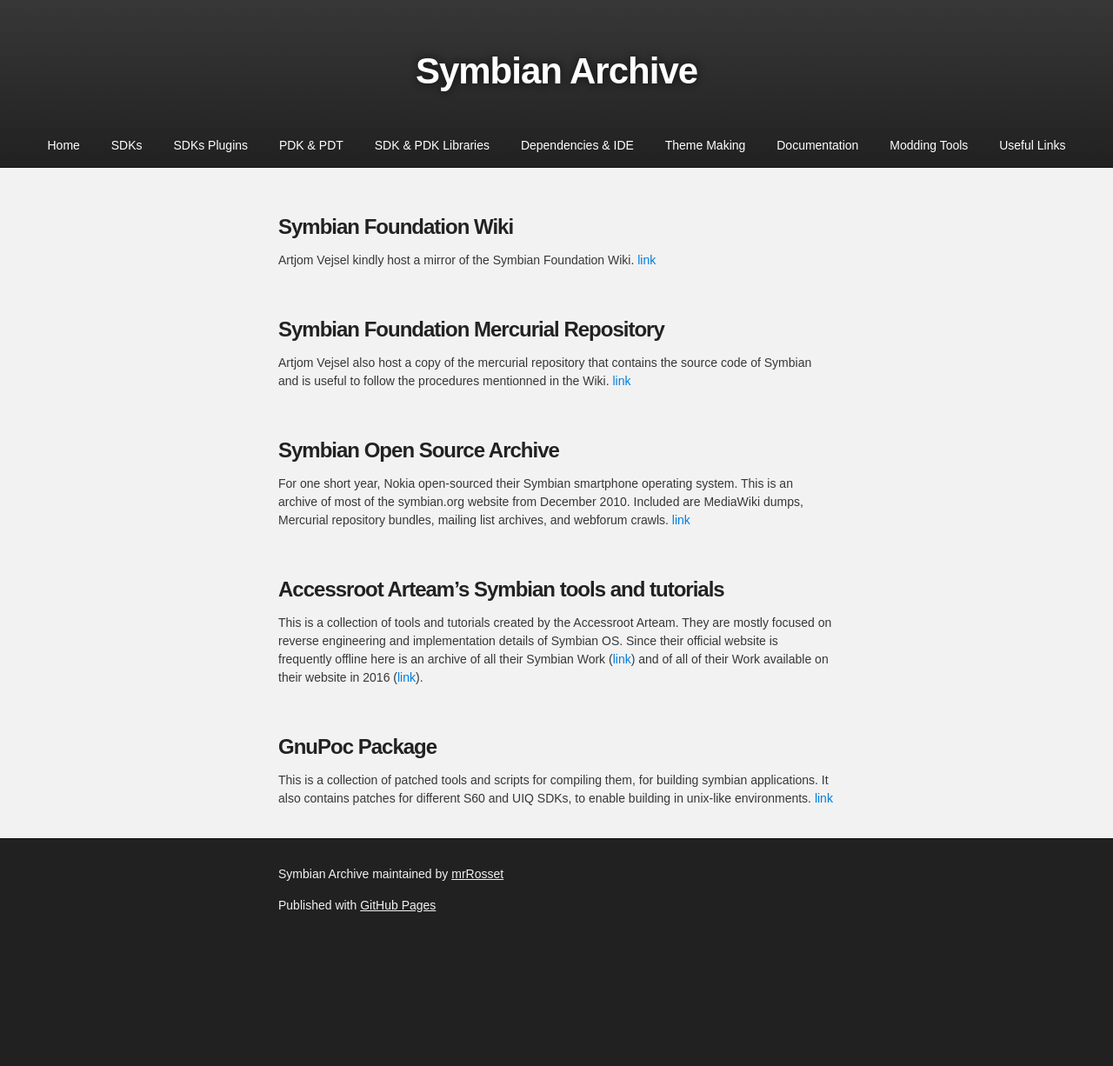
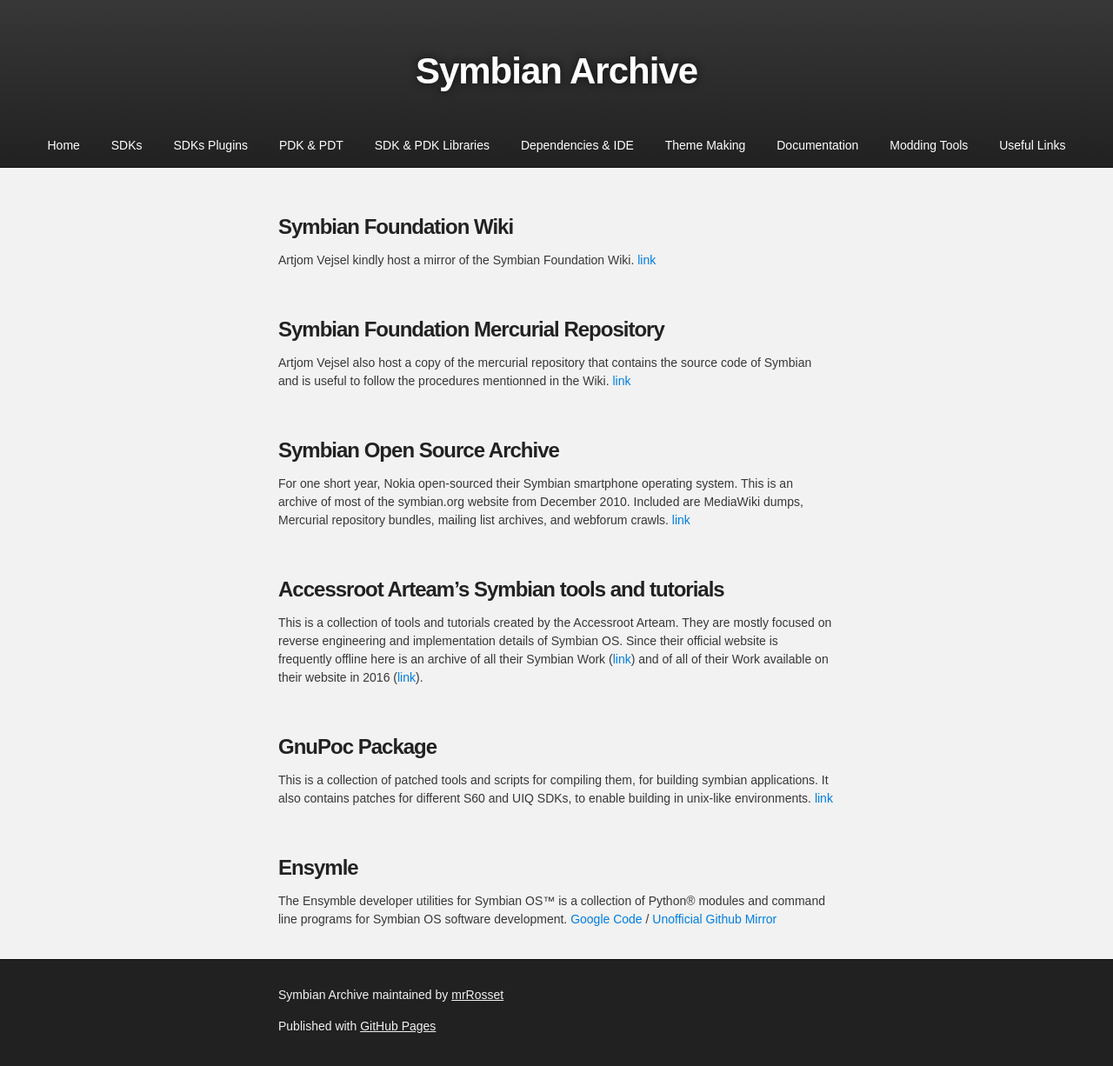
Before and after one commit to mrRosset/Symbian-Archive, a Jekyll site: the page built from Links.md, in a window 1280 px wide. Shown: the whole page at 87% size. Built offline with Jekyll 4.4.1, drawn with Linux system fonts in a browser that asks for light colours; our own code applies the rules of GitHub Pages for plain Markdown files; the repository's description, which GitHub fills in, is left out; before the commit the page ends 1087 px from its top, so only the background shows below that.

Commit message:
add Ensymble

```diff
--- a/Links.md
+++ b/Links.md
@@ -25,3 +25,9 @@ This is a collection of tools and tutorials created by the Accessroot Arteam. Th
 ### GnuPoc Package
 
 This is a collection of patched tools and scripts for compiling them, for building symbian applications. It also contains patches for different S60 and UIQ SDKs, to enable building in unix-like environments. [link](http://www.martin.st/symbian/)
+
+<br>
+
+### Ensymle
+
+The Ensymble developer utilities for Symbian OS™ is a collection of Python® modules and command line programs for Symbian OS software development. [Google Code](https://code.google.com/archive/p/ensymble/) / [Unofficial Github Mirror](https://github.com/essaic/ensymble/)
```
